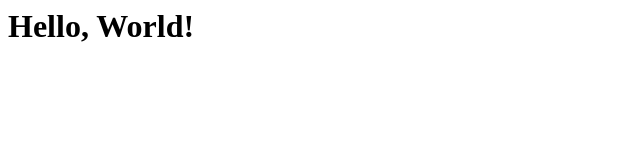
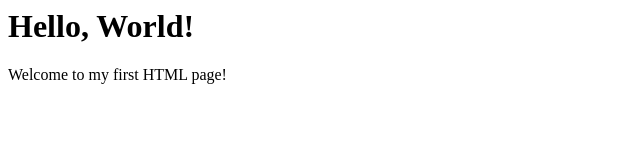
Before and after one commit to AwaisHanif10/Localrepo, a plain HTML site: page index.html in a window 1280 px wide. Shown: the whole page, without its empty margins (0-640 px from the left). Drawn offline with Linux system fonts and the light colour scheme.

Commit message:
Ist paragraph

```diff
--- a/index.html
+++ b/index.html
@@ -1,2 +1,3 @@
 
     <h1>Hello, World!</h1>
+    <p>Welcome to my first HTML page!</p>
```
